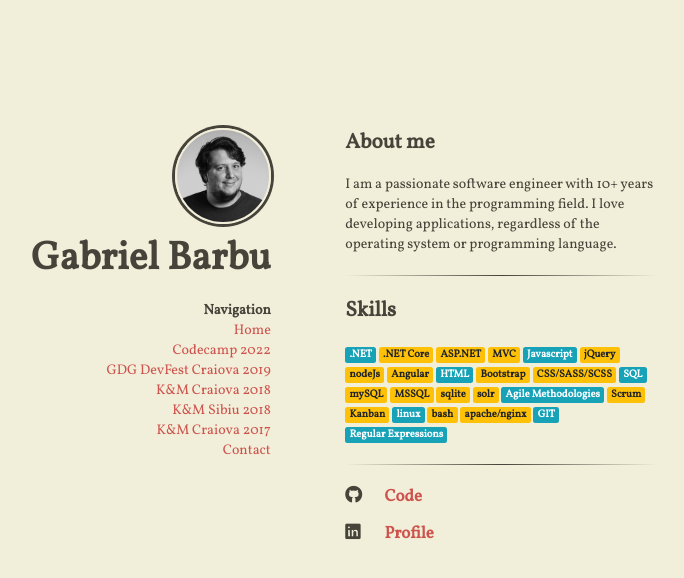
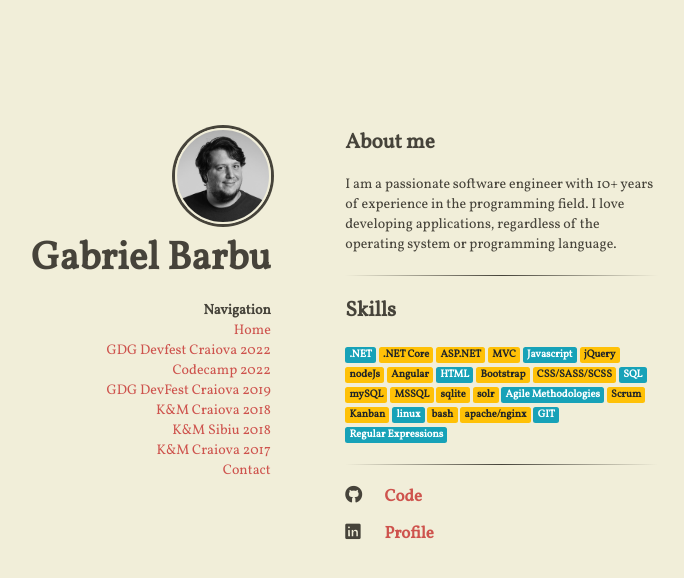
Before and after one commit to bibistroc/bibistroc.github.io, a Jekyll site: the page built from index.html, in a window 1280 px wide. Shown: the top 578 px of the page, without its empty margins (322-1006 px from the left). Built offline with Jekyll 4.4.1, drawn with Linux system fonts in a browser that asks for light colours; nearby versions of some CDN libraries.

Commit message:
added GDG Craiova 2022

```diff
--- a/_config.yml
+++ b/_config.yml
@@ -13,18 +13,20 @@ compass:
   twitter: "bibistroc"
 
 links:
-  - text: "Codecamp 2022"
-    url: /conferences/codecamp2022
-  - text: "GDG DevFest Craiova 2019"
-    url: /conferences/gdgCraiova2019
-  - text: "K&M Craiova 2018"
-    url: /conferences/kmCraiova2018
-  - text: "K&M Sibiu 2018"
-    url: /conferences/kmSibiu2018
-  - text: "K&M Craiova 2017"
-    url: /conferences/kmCraiova2017
-  - text: "Contact"
-    url: /contact
+- text: "GDG Devfest Craiova 2022"
+  url: /conferences/gdgCraiova2022
+- text: "Codecamp 2022"
+  url: /conferences/codecamp2022
+- text: "GDG DevFest Craiova 2019"
+  url: /conferences/gdgCraiova2019
+- text: "K&M Craiova 2018"
+  url: /conferences/kmCraiova2018
+- text: "K&M Sibiu 2018"
+  url: /conferences/kmSibiu2018
+- text: "K&M Craiova 2017"
+  url: /conferences/kmCraiova2017
+- text: "Contact"
+  url: /contact
 
 # exclude
 exclude: ["CNAME", "Gemfile", "Gemfile.lock", "LICENSE", "README.md"]
```
Also changed, not shown: conferences/gdgCraiova2022.html (added, +10 -0 lines).
